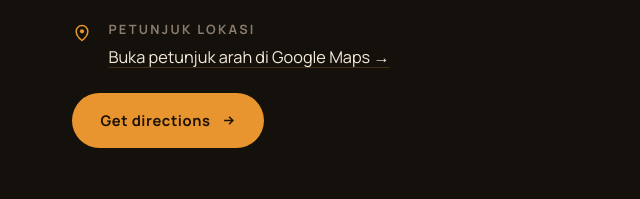
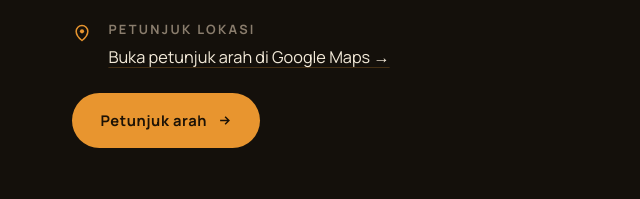
Before and after one commit to seanjnthn/indoguna-meatshop-bsd, a plain HTML site: page index.html in a window 1280 px wide. Shown: the part 5245-5444 px from the top of the page, 606-1246 px from the left. Drawn offline with Linux system fonts and the light colour scheme.

Commit message:
Polish imagery, localization, and live status

```diff
--- a/index.html
+++ b/index.html
@@ -554,7 +554,7 @@ footer{
           </div>
         </div>
         <a class="btn btn-primary" style="align-self:flex-start" href="https://www.google.com/maps/dir/?api=1&destination=-6.3150879,106.6462849" target="_blank" rel="noopener">
-          Get directions
+          Petunjuk arah
           <svg viewBox="0 0 24 24" fill="none" stroke="currentColor" stroke-width="2.4" aria-hidden="true"><path d="M5 12h14M13 6l6 6-6 6"/></svg>
         </a>
       </div>
```
